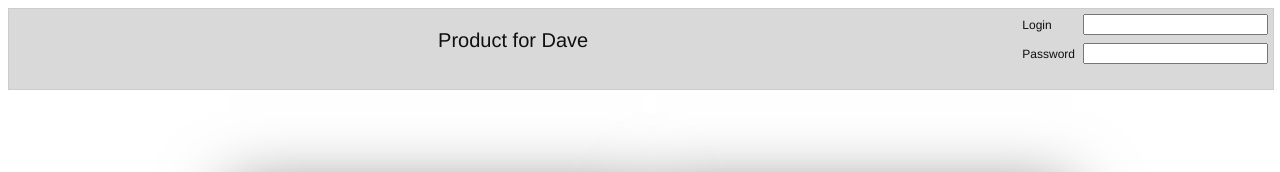
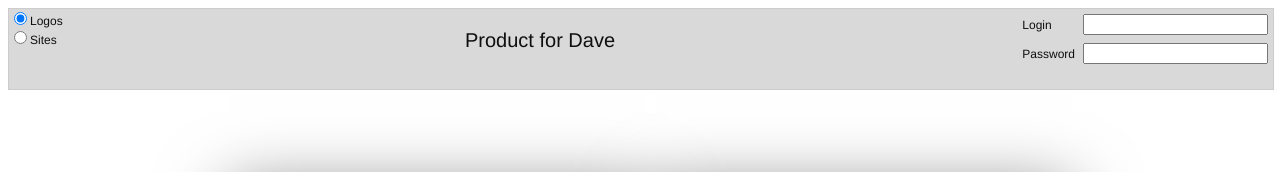
Before and after one commit to Absor/solinor-hackathon-mean2, a website: page client/index.html in a window 1280 px wide. Shown: the top 172 px of the page. Drawn offline with nearby package versions, Linux system fonts and the light colour scheme.

Commit message:
checkboxes; logos/sites

```diff
--- a/client/index.html
+++ b/client/index.html
@@ -9,6 +9,12 @@
 
 	<body>
 		<div id="header">
+			<div class="selected">
+				<form action="" method="">
+					<input type="radio" name="sex" value="male" checked>Logos<br>
+					<input type="radio" name="sex" value="female">Sites
+				</form>
+			</div>
 			<div class="signup">
 				<form action="http://demo.qualityunit.com/pax4/affiliates/signup.php" method="post">
 					<table cellpadding="3">
--- a/client/styles.css
+++ b/client/styles.css
@@ -14,6 +14,10 @@
 .signup {
 	position: relative;
 	float: right;
+}
+.selected {
+	position: relative;
+	float: left;
 }
 body {
 	font-family: Helvetica;
```
Lines whose indentation alone changed are shown as unchanged.
